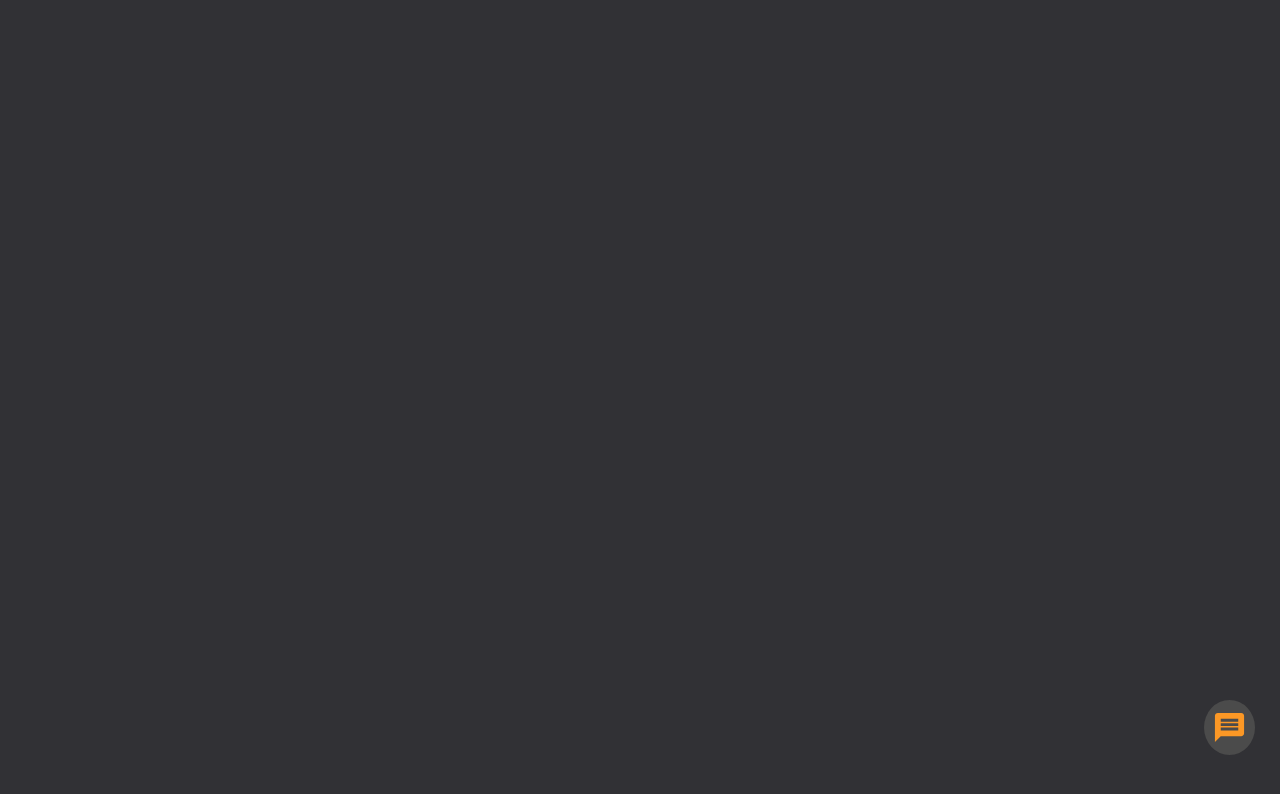
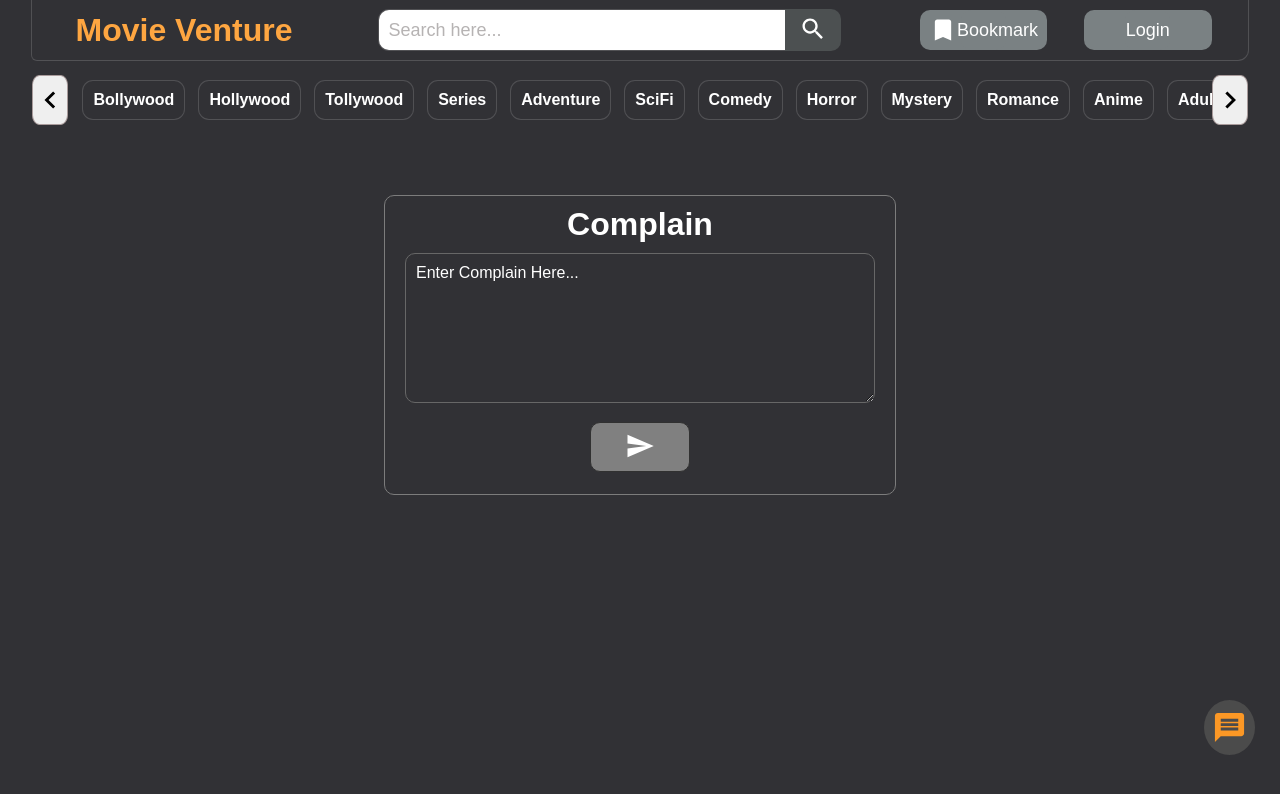
Before and after one commit to moinkhan07/Movie-Venture, a React (Create React App) app in the folder Frontend/movie-website/: page /complain in a window 1280 px wide. Before the commit this address had no page. Shown: the top 794 px of the page. Built offline with nearby package versions, Linux system fonts and the light colour scheme.

Commit message:
complain box added

```diff
--- a/Frontend/movie-website/src/App.js
+++ b/Frontend/movie-website/src/App.js
@@ -9,6 +9,7 @@ import './Style/NewOptions.css'
 import './Style/MoviePagination.css'
 import './Style/Movie.css'
 import './Style/Complain.css'
+import './Style/ComplainBox.css'
 import Navbar from './Components/Navbar';
 import Content from './Components/Content'
 import Footer from './Components/Footer';
@@ -17,6 +18,7 @@ import LogInUser from './Components/LogInUser'
 import SignUp from './Components/SignUp';
 import Movie from './Components/Movie';
 import Complain from './Components/Complain';
+import ComplainBox from './Components/ComplainBox';
 import {Routes,Route} from 'react-router-dom'
 
 function App() {
@@ -29,6 +31,7 @@ function App() {
       <Route path='login' element={<LogInUser />} />
       <Route path='signup' element={<SignUp />} />
       <Route path='movie/:movieId/page/:currentPage' element={<Movie />} />
+      <Route path='complain' element={[<Navbar/> ,<ComplainBox />]}/>
       </Routes>
     </div>
   );
--- a/Frontend/movie-website/src/Components/Complain.js
+++ b/Frontend/movie-website/src/Components/Complain.js
@@ -1,15 +1,20 @@
 import React from 'react'
 import MessageIcon from '@mui/icons-material/Message';
+import {Link} from 'react-router-dom';
 
 const Complain = () => {
   return (
     <>
+    <Link to={'/complain'} style={{ textDecoration: "none" }}>
     <div id='complainMainLarge'>
         <MessageIcon sx={{color:"#fc9825",fontSize:"35px"}}/>
     </div>
+    </Link>
+    <Link to={'/complain'} style={{ textDecoration: "none" }}>
     <div id='complainMainSmall'>
         <MessageIcon sx={{color:"#fc9825",fontSize:"30px"}}/>
     </div>
+    </Link>
     </>
   )
 }
--- /dev/null
+++ b/Frontend/movie-website/src/Components/ComplainBox.js
@@ -0,0 +1,16 @@
+import React from 'react'
+import SendIcon from '@mui/icons-material/Send';
+
+const ComplainBox = () => {
+  return (
+    <div id='complainBoxMain'>
+        <div id='complainBoxInput'>
+            <h1>Complain</h1>
+            <textarea placeholder='Enter Complain Here...' rows="4" cols="50" id='complainInput' ></textarea>
+            <button> <SendIcon sx={{fontSize:"30px",color:"white"}}/> </button>
+        </div>
+    </div>
+  )
+}
+
+export default ComplainBox
--- /dev/null
+++ b/Frontend/movie-website/src/Style/ComplainBox.css
@@ -0,0 +1,55 @@
+#complainBoxMain{
+    width: 100%;
+    min-height: fit-content;
+    display: flex;
+    justify-content: center;
+    align-items: center;
+}
+#complainBoxInput{
+    width: 40%;
+    height: 300px;
+    border: 1px solid rgb(124, 124, 124);
+    border-radius: 10px;
+    text-align: center;
+    margin-top: 70px;
+    color: white;
+    padding: 10px 20px;
+}
+#complainBoxInput>textarea{
+    width: 100%;
+    height: 150px;
+    border: none;
+    outline: none;
+    border-radius: 10px;
+    border: 1px solid rgb(103, 103, 103);
+    margin-top: 10px;
+    padding-left: 10px;
+    color: white;
+    font-size: 16px;
+    padding-top: 10px;
+    background-color: transparent;
+}
+#complainBoxInput>textarea::placeholder{
+    color: white;
+    font-size: 16px;
+}
+#complainBoxInput>button{
+    width: 100px;
+    height: 50px;
+    border: none;
+    outline: none;
+    border: 1px solid rgb(49, 49, 49);
+    border-radius: 10px;
+    cursor: pointer;
+    margin-top: 15px;
+    background-color: grey;
+}
+#complainBoxInput>button:hover{
+    background-color: rgb(97, 97, 97);
+}
+@media only screen and (max-width :766px){
+    #complainBoxInput{
+        width: 95%;
+        height: 300px;
+    }
+}
```
